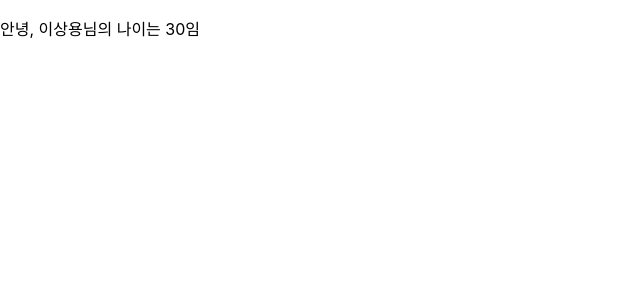
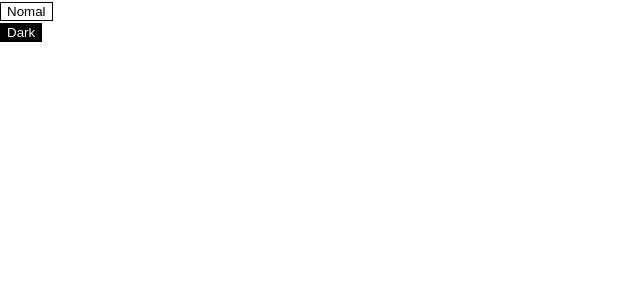
Before and after one commit to Ryumyuong/K0201_React_Test, a React (Create React App) app in the folder class-exam/: page / in a window 1280 px wide. Shown: the top 300 px of the page, without its empty margins (0-640 px from the left). Built offline with nearby package versions, Linux system fonts and the light colour scheme.

Commit message:
20230605 2교시

```diff
--- a/class-exam/package.json
+++ b/class-exam/package.json
@@ -9,6 +9,7 @@
     "react": "^18.2.0",
     "react-dom": "^18.2.0",
     "react-scripts": "5.0.1",
+    "styled-components": "^6.0.0-rc.3",
     "web-vitals": "^2.1.0"
   },
   "scripts": {
--- /dev/null
+++ b/class-exam/src/ch15/MainPage.jsx
@@ -0,0 +1,23 @@
+import React from 'react';
+import styled from 'styled-components';
+
+const Wrapper = styled.div`
+  padding: 1em;
+  background: grey;
+`;
+
+const Title = styled.h1`
+  font-size: 1.5em;
+  color: white;
+  text-align: center;
+`;
+
+const MainPage = () => {
+  return (
+    <Wrapper>
+      <Title>안녕, 테스트</Title>
+    </Wrapper>
+  );
+};
+
+export default MainPage;
--- /dev/null
+++ b/class-exam/src/ch15/Sample.jsx
@@ -0,0 +1,19 @@
+import React from 'react';
+import styled from 'styled-components';
+
+const Button = styled.button`
+  color: ${(props) => (props.dark ? 'white' : 'dark')};
+  background: ${(props) => (props.dark ? 'black' : 'white')};
+  border: 1px solid black;
+`;
+
+const Sample = () => {
+  return (
+    <div>
+      <Button>Nomal</Button><br/>
+      <Button dark>Dark</Button>
+    </div>
+  );
+};
+
+export default Sample;
--- a/class-exam/src/index.js
+++ b/class-exam/src/index.js
@@ -10,11 +10,13 @@ import BMI from './ch12-0/BMI';
 import WelcomeDialog from './ch13/WelcomeDialog';
 import ProfileCard from './ch13-0/ProfileCard';
 import Main from './ch14/Main';
+import MainPage from './ch15/MainPage';
+import Sample from './ch15/Sample';
 
 // 생성주기를 테스트 하는 코드에서 React.StrictMode를 제거하고 실행하는게 가독성 면에서 좋다.
 ReactDOM.render(
   <React.StrictMode>
-    <Main />
+    <Sample />
   </React.StrictMode>,
   document.getElementById('root'),
 );
```
Also changed, not shown: 1 other file (tests, documents, lock files or other folders).
